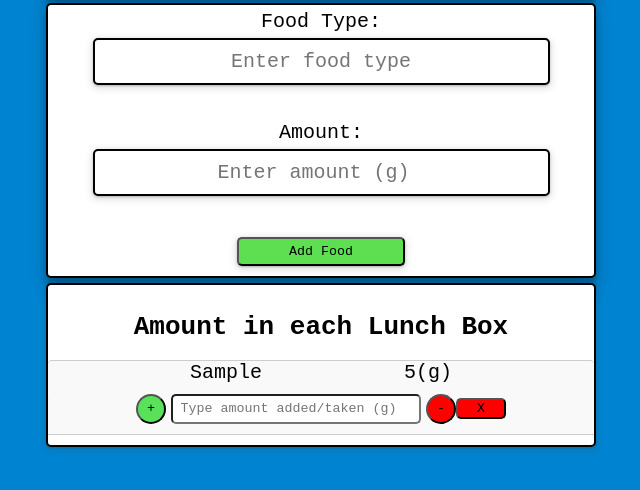
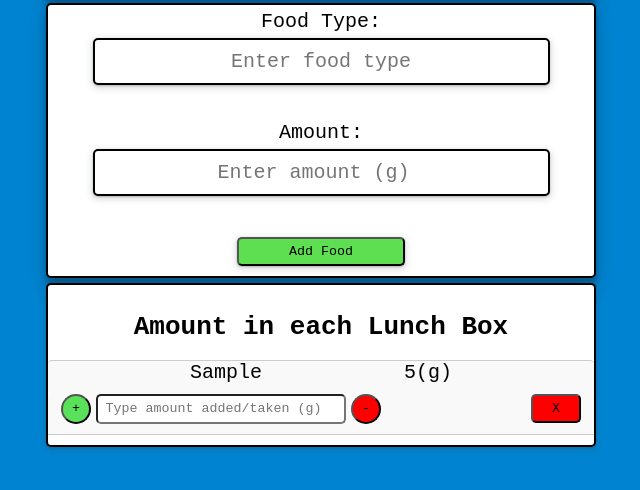
Before and after one commit to alfredbrannare/Lunch-Box-Amount, a plain HTML site: page index.html in a window 1280 px wide. Both pictures are taken after typing "Sample", "5" into the empty fields and a click on the button "Add Food". Shown: the part 138-628 px from the top of the page, without its empty margins (319-959 px from the left). Drawn offline with Linux system fonts and the light colour scheme.

Commit message:
Made some changes to the increase and decrease buttons

```diff
--- a/main.css
+++ b/main.css
@@ -121,11 +121,11 @@ section{
 
 .delBtn{
     background-color: red;
-    align-items: end;
     text-align: center;
-    margin-left: auto;
     width: 50px;
     border-radius: 5px;
+    margin-left: 150px;
+    padding: 5px;
 }
 
 .addGramsBtn{
```
